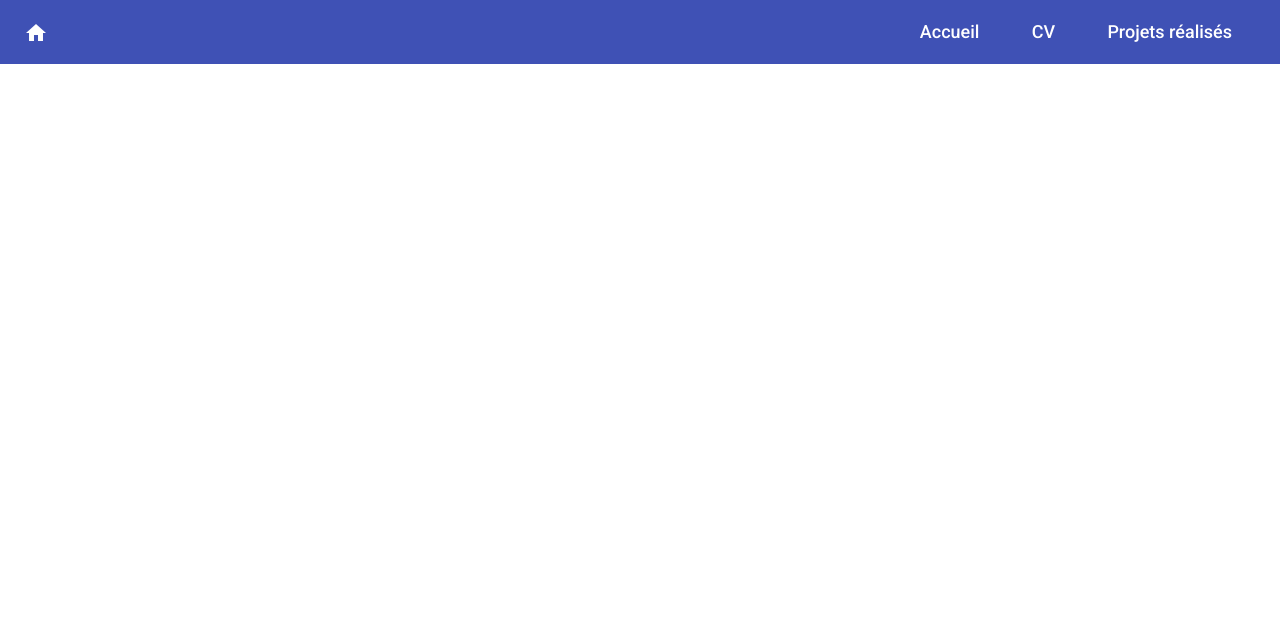
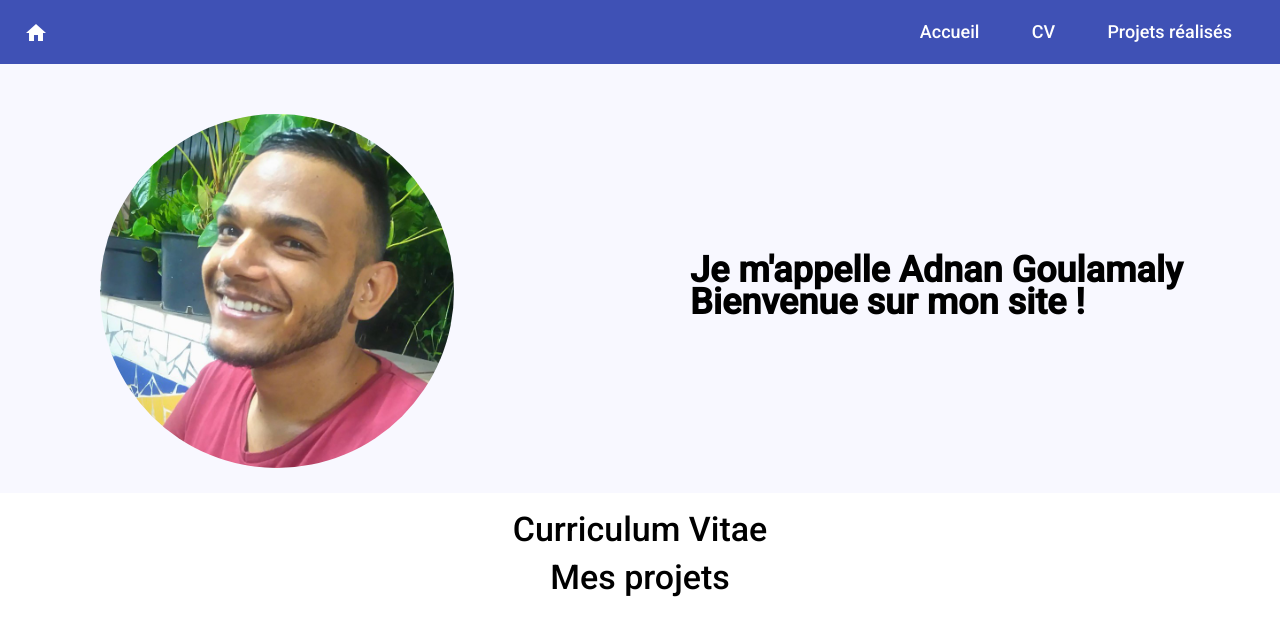
Before and after one commit to adnan974/mon-site-portfolio-front, an Angular app: page / in a window 1280 px wide. Shown: the top 636 px of the page. Built offline with nearby package versions, Linux system fonts and the light colour scheme.

Commit message:
feature: Ajout photo et titre + positionnement sur le site dans page accueil

```diff
--- a/package.json
+++ b/package.json
@@ -11,10 +11,11 @@
   "private": true,
   "dependencies": {
     "@angular/animations": "~12.0.2",
-    "@angular/cdk": "^12.0.2",
+    "@angular/cdk": "^12.0.3",
     "@angular/common": "~12.0.2",
     "@angular/compiler": "~12.0.2",
     "@angular/core": "~12.0.2",
+    "@angular/flex-layout": "^12.0.0-beta.34",
     "@angular/forms": "~12.0.2",
     "@angular/material": "^12.0.2",
     "@angular/platform-browser": "~12.0.2",
--- a/src/app/app-routing.module.ts
+++ b/src/app/app-routing.module.ts
@@ -5,7 +5,7 @@ import { HomeComponent } from './module/home/pages/home/home.component';
 
 const routes: Routes = [
   {
-    path:'home',
+    path:'',
     loadChildren: ()=> import('./module/home/home.module').then(module=>module.HomeModule)
 
   }
--- a/src/app/module/home/home.module.ts
+++ b/src/app/module/home/home.module.ts
@@ -2,7 +2,7 @@ import { NgModule } from '@angular/core';
 import { CommonModule } from '@angular/common';
 import { HomeComponent } from './pages/home/home.component';
 import { HomeRoutingModule } from './home-routing.module';
-
+import { FlexLayoutModule } from '@angular/flex-layout';
 
 
 @NgModule({
@@ -11,7 +11,8 @@ import { HomeRoutingModule } from './home-routing.module';
   ],
   imports: [
     CommonModule,
-    HomeRoutingModule
+    HomeRoutingModule,
+    FlexLayoutModule
   ]
 })
 export class HomeModule { }
--- a/src/app/module/home/pages/home/home.component.html
+++ b/src/app/module/home/pages/home/home.component.html
@@ -1,3 +1,20 @@
+<div id="home-first-container" fxLayout="row wrap" >
+    <div fxFlex="50" fxFlexAlign="center" >
+        <img id="home-presentation-image" src="assets/profile-image.jpeg" />
+    </div>
+
+    <div fxFlexAlign="center" fxFlex="50">
+        <h2 id="home-presentation-title"> Je m'appelle Adnan Goulamaly <br/>
+             Bienvenue sur mon site !</h2>
+
+    </div>
+
+</div>
+
+<div >
+    <h2 class="other-home-title">Curriculum Vitae</h2>
+</div>
+
 <div>
-    <img src="assets/dessous-de-plat-centre-de-table-forme-ronde-en-fonte-patinee-grise-removebg-preview.png" />
+    <h2 class="other-home-title">Mes projets</h2>
 </div>
--- a/src/app/module/home/pages/home/home.component.scss
+++ b/src/app/module/home/pages/home/home.component.scss
@@ -0,0 +1,26 @@
+
+#home-presentation-title{
+    font-size: 36px;
+   // font-family: 'Montserrat', sans-serif;
+    font-weight: 900;
+}
+
+#home-presentation-image{
+    border-radius: 50%;
+    max-width: 60%;
+    height: auto;
+    width: auto\9; /* ie8 */
+}
+
+#home-first-container{
+    background-color: ghostwhite;
+    margin: 0 0 20px 0px;
+    padding: 50px 0 20px 100px;
+}
+
+.other-home-title{
+    font-size: 34px;
+    font-weight: 450;
+    text-align: center;
+
+}
```
Also changed, not shown: src/assets/profile-image.jpeg (added), 1 other file (tests, documents, lock files or other folders).
